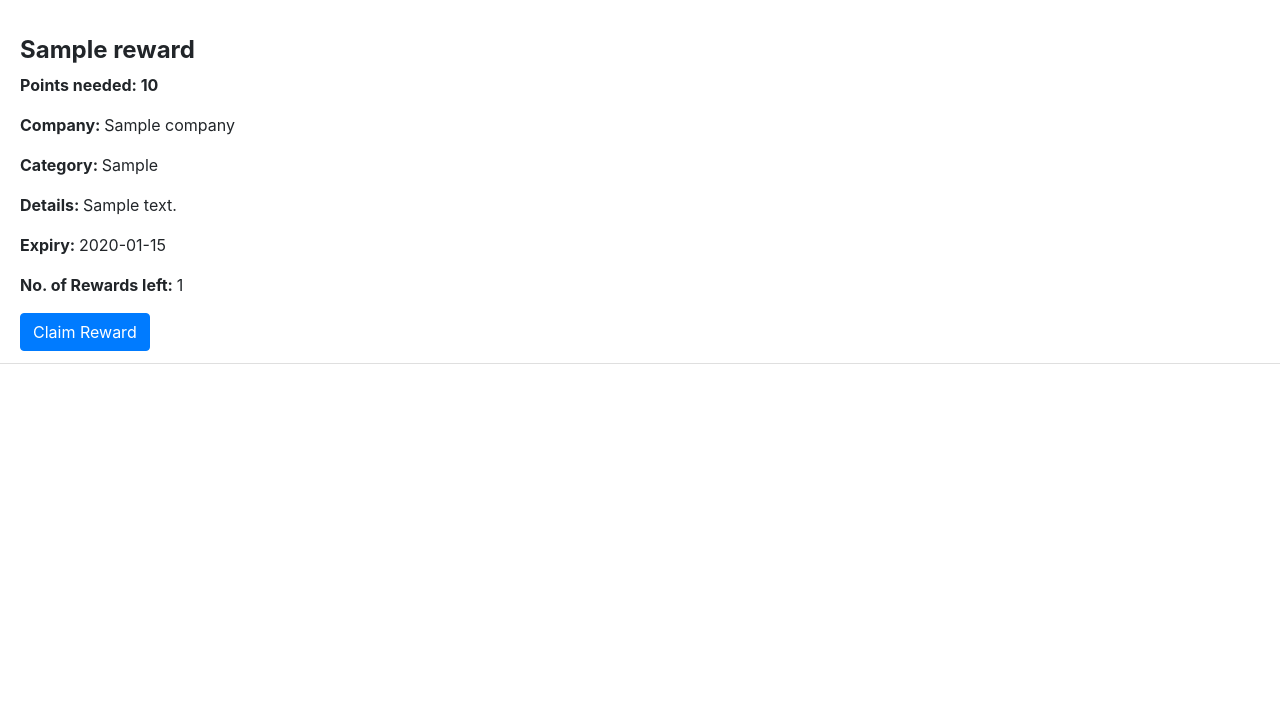
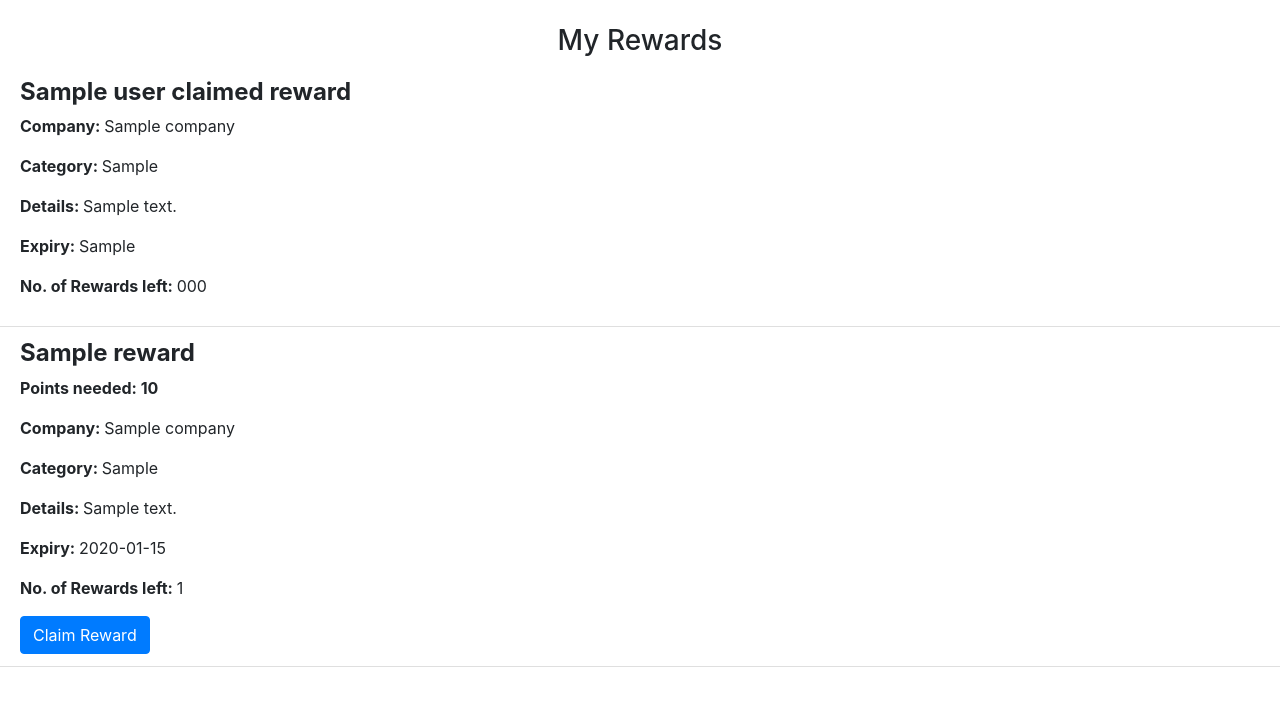
Before and after one commit to joanna-lim/SC2006-SWE-Parking4TheWin, a Flask app: template website/templates/view_rewards.html in a window 1280 px wide. Shown: the part 70-776 px from the top of the page. Run offline with Flask 3, Linux system fonts and the light colour scheme; tables that the repository leaves empty hold one stand-in row (values such as "Sample post"); the template is opened without the code that fills it: values that come from a table or form of the project are taken from there, most other values are stand-ins (such as "Sample title", 1, 10 or a date in 2020); some libraries are stand-ins or nearby versions.

Commit message:
morningggg

```diff
--- a/website/models.py
+++ b/website/models.py
@@ -74,5 +74,5 @@ class CarPark(db.Model):
 
 class UserClaimedRewards(db.Model):
     id = db.Column(db.Integer, primary_key=True)
-    user_id = db.Column(db.Integer, db.ForeignKey('user.id')) # this user IS the claimant - not the company.
+    driver_user_id = db.Column(db.Integer, db.ForeignKey('user.id')) # this user IS the claimant - not the company.
     reward_id = db.Column(db.Integer, db.ForeignKey('reward.id'))
--- a/website/templates/view_rewards.html
+++ b/website/templates/view_rewards.html
@@ -35,6 +35,30 @@ content %}
     </div>
   </div>
 </div> -->
+
+
+<h3 align="center"> My Rewards </h3>
+<ul class="list-group list-group-flush" id="rewards">
+  {% for user_claimed_reward in user_claimed_rewards %}
+  <li class="list-group-item">
+    <div>
+      <h4><strong>{{ user_claimed_reward.reward_title }}</strong></h4>
+      {% for company in companies %}
+          {% if user_claimed_reward.user_id == company.user_id %}
+          <p><strong>Company: </strong>{{company.company_name}}</p>
+          {% endif %}
+        {% endfor %}
+      <p><strong>Category: </strong> {{ user_claimed_reward.reward_category }}</p>
+      <p><strong>Details: </strong>{{ user_claimed_reward.reward_details }}</p>
+      <p><strong>Expiry: </strong>{{user_claimed_reward.reward_expiry}}</p>
+      <p><strong>No. of Rewards left: </strong>{{user_claimed_reward.number_of_rewards}}</p>
+    </div>
+  </li>
+  {% endfor %}
+</ul>
+
+
+
 
 <ul class="list-group list-group-flush" id="rewards">
   {% for reward in rewards %}
```
Also changed, not shown: website/views.py (+15 -4 lines).
